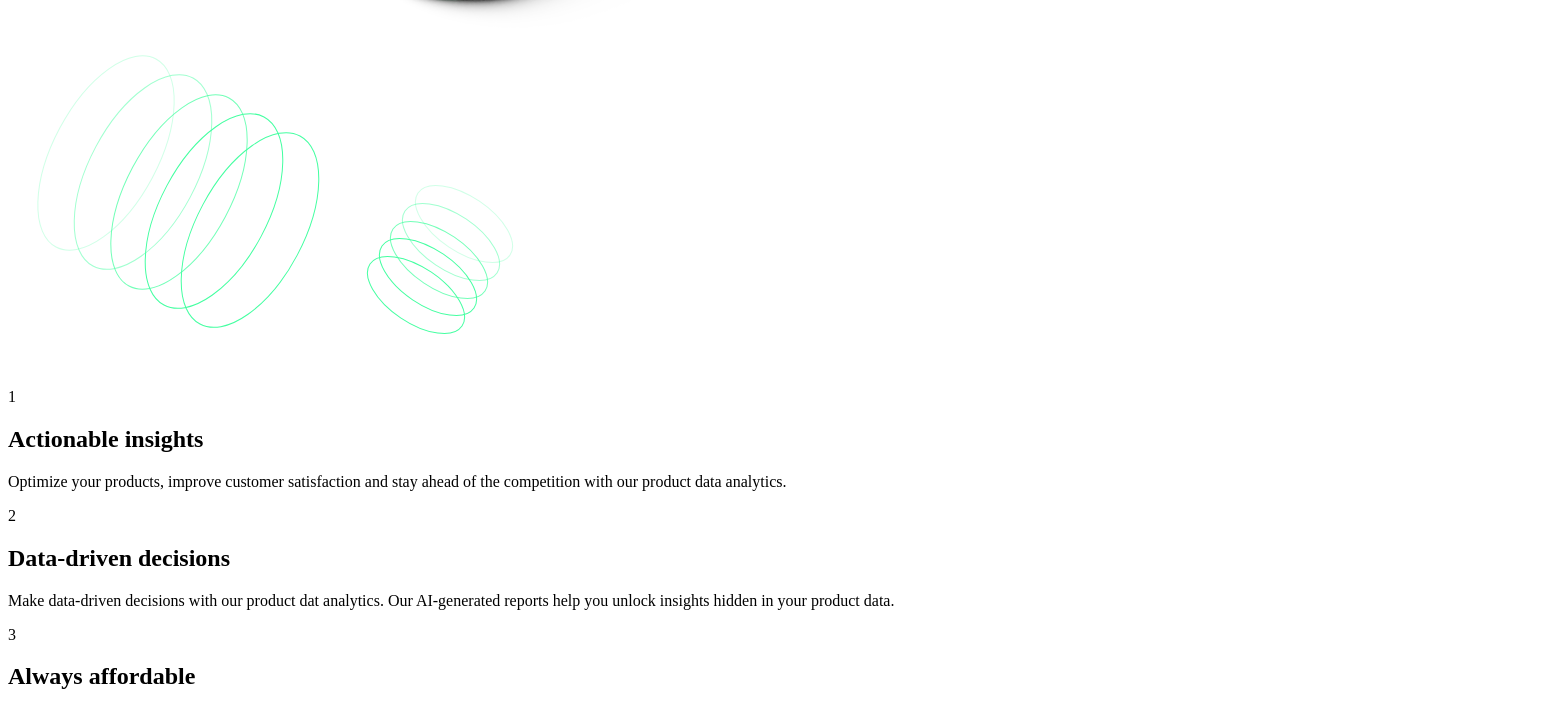
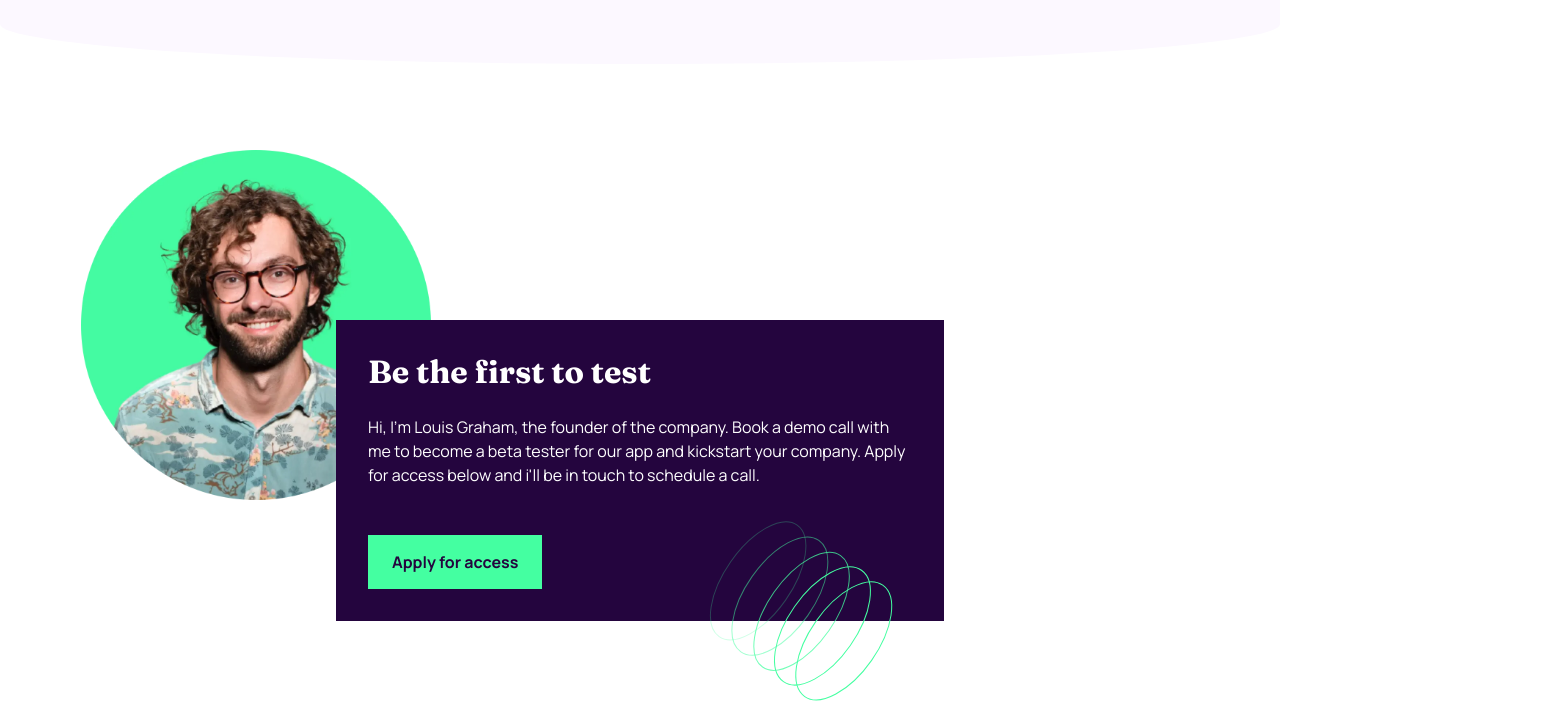
Before and after one commit to naskriK/WorkIT, a plain HTML site: page index.html in a window 1280 px wide. Shown: the part 989-1696 px from the top of the page, 1542 px wide, since content can reach past the window. Drawn offline with Linux system fonts and the light colour scheme.

Commit message:
Desktop styling
Styling on desktop, fix a problem with clip-path.

```diff
--- a/index.html
+++ b/index.html
@@ -31,16 +31,18 @@
           </nav>
         </div>
         <div class="wrapper wrapper--small">
+          <div class="hero__content">
             <h1 class="hero__title">
               Data <span class="hero__title-special">tailored</span> to your
               needs.
             </h1>
-          <a href="#" class="link link--cta">Learn More</a>
+            <a href="#" class="link link--cta mb-3">Learn More</a>
             <img
               src="./src/assets/images/image-hero.webp"
               alt="workit mobile application"
               class="hero__image"
             />
+          </div>
         </div>
         <img
           src="./src/assets/images/bg-pattern-1.svg"
@@ -52,7 +54,6 @@
           alt=""
           class="hero__decoration hero__decoration--right"
         />
-        <div class="wave">&nbsp;</div>
       </header>
       <main class="main">
         <section class="features">
@@ -62,39 +63,46 @@
                 <div class="feature__number-container">
                   <p class="feature__number">1</p>
                 </div>
+                <div class="feature__content">
                   <h2 class="feature__title">Actionable insights</h2>
                   <p class="feature__description">
-                  Optimize your products, improve customer satisfaction and stay
-                  ahead of the competition with our product data analytics.
+                    Optimize your products, improve customer satisfaction and
+                    stay ahead of the competition with our product data
+                    analytics.
                   </p>
+                </div>
               </div>
               <div class="features__item feature">
                 <div class="feature__number-container">
                   <p class="feature__number">2</p>
                 </div>
+                <div class="feature__content">
                   <h2 class="feature__title">Data-driven decisions</h2>
                   <p class="feature__description">
-                  Make data-driven decisions with our product dat analytics. Our
-                  AI-generated reports help you unlock insights hidden in your
-                  product data.
+                    Make data-driven decisions with our product dat analytics.
+                    Our AI-generated reports help you unlock insights hidden in
+                    your product data.
                   </p>
+                </div>
               </div>
               <div class="features__item feature">
                 <div class="feature__number-container">
                   <p class="feature__number">3</p>
                 </div>
+                <div class="feature__content">
                   <h2 class="feature__title">Always affordable</h2>
                   <p class="feature__description">
-                  Always affordable pricing that scales with your business. Get
-                  top-quality product data analytics services without hidden
-                  costs or unexpected fees.
+                    Always affordable pricing that scales with your business.
+                    Get top-quality product data analytics services without
+                    hidden costs or unexpected fees.
                   </p>
                 </div>
               </div>
             </div>
-          <div class="wave">&nbsp;</div>
+          </div>
         </section>
         <section class="testimonial">
+          <div class="wrapper wrapper--testimonial">
             <img
               src="./src/assets/images/image-founder.webp"
               alt="Louis Graham"
@@ -102,18 +110,19 @@
             />
             <div class="testimonial__container">
               <h2 class="testimonial__title">Be the first to test</h2>
-            <p class="testimonial__description">
-              Hi, I'm Louis Graham, the founder of the company. Book a demo call
-              with me to become a beta tester for our app and kickstart your
-              company. Apply for access below and i'll be in touch to schedule a
-              call.
+              <p class="testimonial__description mb-3">
+                Hi, I'm Louis Graham, the founder of the company. Book a demo
+                call with me to become a beta tester for our app and kickstart
+                your company. Apply for access below and i'll be in touch to
+                schedule a call.
               </p>
               <a href="#" class="link link--cta">Apply for access</a>
               <img
-              src="./src/assets/images/bg-pattern-1.svg"
+                src="./src/assets/images/bg-pattern-3.svg"
                 alt=""
                 class="testimonial__decoration"
               />
+            </div>
           </div>
         </section>
       </main>
--- a/src/css/style.css
+++ b/src/css/style.css
@@ -60,3 +60,241 @@
   font-weight: 700;
   src: url("../assets/fonts/manrope-v15-latin-700.woff2") format("woff2"); /* Chrome 36+, Opera 23+, Firefox 39+, Safari 12+, iOS 10+ */
 }
+
+:root {
+  --neutral-color: #ffffff;
+  --primary-color: #24053e;
+  --secondary-color: #44ffa1;
+  --text-color: #584d62;
+  --heading-color: #fcf8ff;
+
+  --fw-normal: 400;
+  --fw-bolder: 500;
+  --fw-semi-bold: 600;
+  --fw-bold: 700;
+
+  --fs-small: 0.833rem;
+  --fs-default: 1rem;
+  --fs-lg: 1.2rem;
+  --fs-xl: 1.44rem;
+  --fs-2xl: 1.728rem;
+  --fs-3xl: 2.074rem;
+  --fs-4xl: 2.44rem;
+  --fs-5xl: 3.074rem;
+  --fs-6xl: 3.5rem;
+}
+
+*,
+*::before,
+*::after {
+  margin: 0;
+  padding: 0;
+  box-sizing: border-box;
+}
+
+body {
+  --primary-ff: "Manrope", sans-serif;
+  --secondary-ff: "Fraunces", sans-serif;
+
+  font-family: var(--primary-ff);
+  overflow-x: hidden;
+}
+
+.content {
+  min-height: 100vh;
+}
+
+.wrapper {
+  --width: 71.25rem;
+  max-width: var(--width);
+  margin: 0 auto;
+  padding: 0 1rem;
+}
+
+.wrapper--small {
+  --width: 35rem;
+}
+
+.wrapper--testimonial {
+  --width: 40rem;
+}
+
+.mb-3 {
+  margin-bottom: 3rem;
+}
+
+.hero {
+  position: relative;
+  background-color: var(--primary-color);
+  border-radius: 100% /0 0 80px 80px;
+  box-shadow: 0 2px 4px rgba(0, 0, 0, 0.15);
+}
+
+.hero__content {
+  position: relative;
+  padding-bottom: 192px;
+  text-align: center;
+}
+
+.hero__title {
+  font-weight: var(--fw-normal);
+  font-family: var(--secondary-ff);
+  color: var(--neutral-color);
+  font-size: 4rem;
+  margin-bottom: 2rem;
+}
+
+.hero__image {
+  position: absolute;
+  top: 95%;
+  left: 50%;
+  transform: translate(-50%, -50%);
+  width: 100%;
+}
+
+.hero__title-special {
+  padding-bottom: 2px;
+  border-bottom: 1px solid var(--secondary-color);
+}
+
+.navigation {
+  display: flex;
+  align-items: center;
+  justify-content: space-between;
+  padding: 2rem 0;
+}
+
+.hero__decoration {
+  position: absolute;
+}
+
+.hero__decoration--left {
+  left: -7rem;
+  top: 7rem;
+}
+
+.hero__decoration--right {
+  top: 26rem;
+  right: -2rem;
+}
+
+.features {
+  padding: 128px 0;
+  background-color: var(--heading-color);
+  border-radius: 100% /0 0 80px 80px;
+}
+
+.features__items {
+  display: flex;
+  align-items: center;
+  justify-content: center;
+  gap: 1rem;
+}
+
+.feature {
+  display: flex;
+  align-items: center;
+  justify-content: center;
+  flex-direction: column;
+  text-align: center;
+}
+
+.feature__title {
+  font-family: var(--secondary-ff);
+  color: var(--primary-color);
+  font-weight: var(--fw-normal);
+  font-size: 1.75rem;
+  margin-bottom: 1.5rem;
+}
+
+.feature__description {
+  color: var(--text-color);
+  line-height: 1.5;
+}
+
+.feature__number-container {
+  width: 2rem;
+  height: 2rem;
+  display: flex;
+  align-items: center;
+  justify-content: center;
+  border-radius: 50%;
+  border: 1px solid var(--primary-color);
+  font-family: var(--secondary-ff);
+  margin-bottom: 2rem;
+}
+
+.testimonial {
+  padding: 256px 0 96px;
+  position: relative;
+}
+
+.testimonial__image {
+  position: absolute;
+  top: 40%;
+  left: 20%;
+  width: 100%;
+  max-width: 350px;
+  transform: translate(-50%, -50%);
+}
+
+.testimonial__container {
+  position: relative;
+  padding: 2rem;
+  background-color: var(--primary-color);
+}
+
+.testimonial__title {
+  font-family: var(--secondary-ff);
+  color: var(--neutral-color);
+  font-size: 2rem;
+  margin-bottom: 1.5rem;
+}
+
+.testimonial__description {
+  line-height: 1.5;
+  color: var(--neutral-color);
+}
+
+.testimonial__decoration {
+  position: absolute;
+  bottom: -6rem;
+  right: 2rem;
+}
+
+.footer {
+  display: flex;
+  align-items: center;
+  justify-content: center;
+  flex-direction: column;
+  gap: 2rem;
+  padding-bottom: 96px;
+}
+
+.social-list {
+  list-style: none;
+  display: flex;
+  align-items: center;
+  gap: 2rem;
+}
+
+.link:link,
+.link:visited {
+  display: inline-block;
+  text-decoration: none;
+}
+
+.link--access:link,
+.link--access:visited {
+  color: var(--neutral-color);
+  padding-bottom: 2px;
+  border-bottom: 1px solid var(--secondary-color);
+}
+
+.link--cta:link,
+.link--cta:visited {
+  background-color: var(--secondary-color);
+  color: var(--primary-color);
+  font-weight: var(--fw-bold);
+  padding: 1rem 1.5rem;
+}
```
Lines whose indentation alone changed are shown as unchanged.
